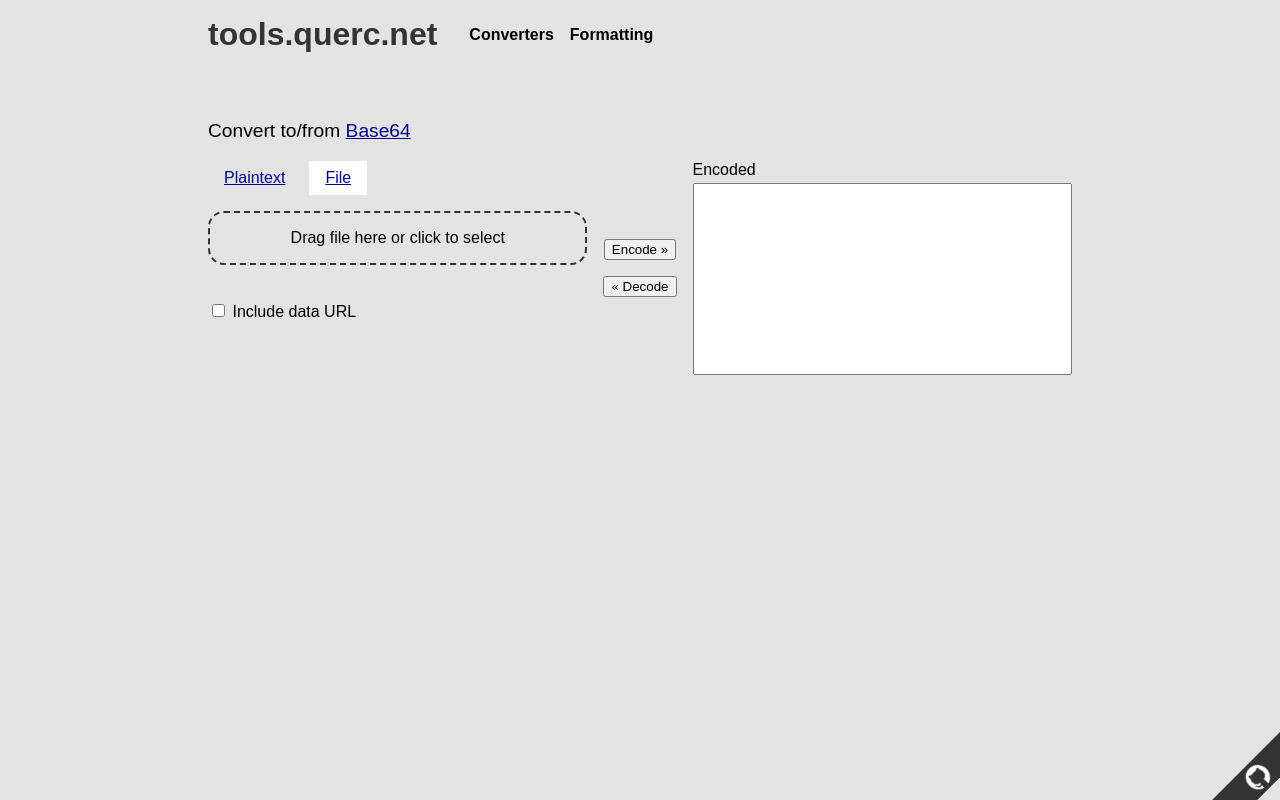
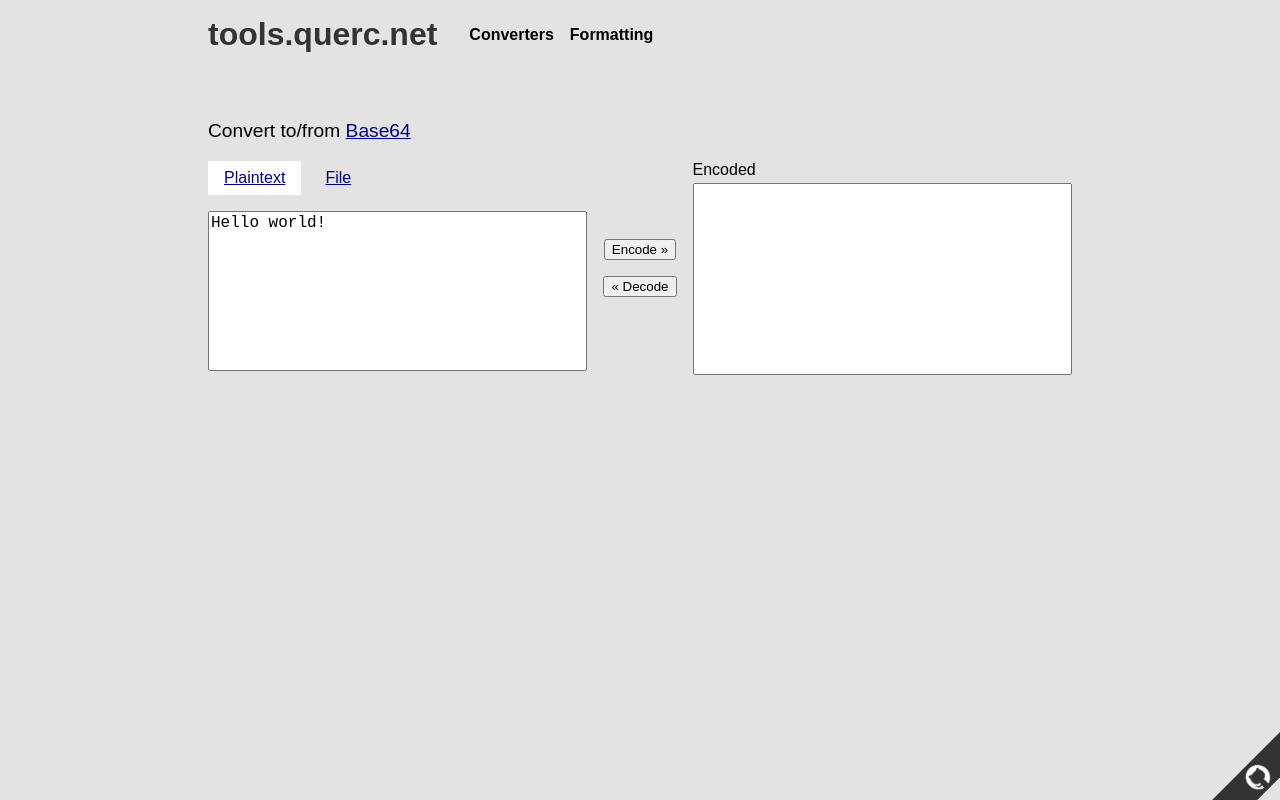
Before and after one commit to lindsayevans/tools.querc.net, a React (Vite) app: page /base64-converter in a window 1280 px wide. Built offline with nearby package versions, Linux system fonts and the light colour scheme.

Commit message:
feat(base64-converter): tweak file input style

```diff
--- a/src/components/tools/Base64/Base64.tsx
+++ b/src/components/tools/Base64/Base64.tsx
@@ -9,8 +9,7 @@ export const Base64 = () => {
   const [includeDataUrl, setIncludeDataUrl] = useState(false);
   const [encoded, setEncoded] = useState<string>();
   const [currentTab, setCurrentTab] = useState<'plaintext' | 'file'>(
-    // 'plaintext'
-    'file'
+    'plaintext'
   );
 
   const getFileContent = (file: File | null): Promise<ArrayBuffer> => {
```
